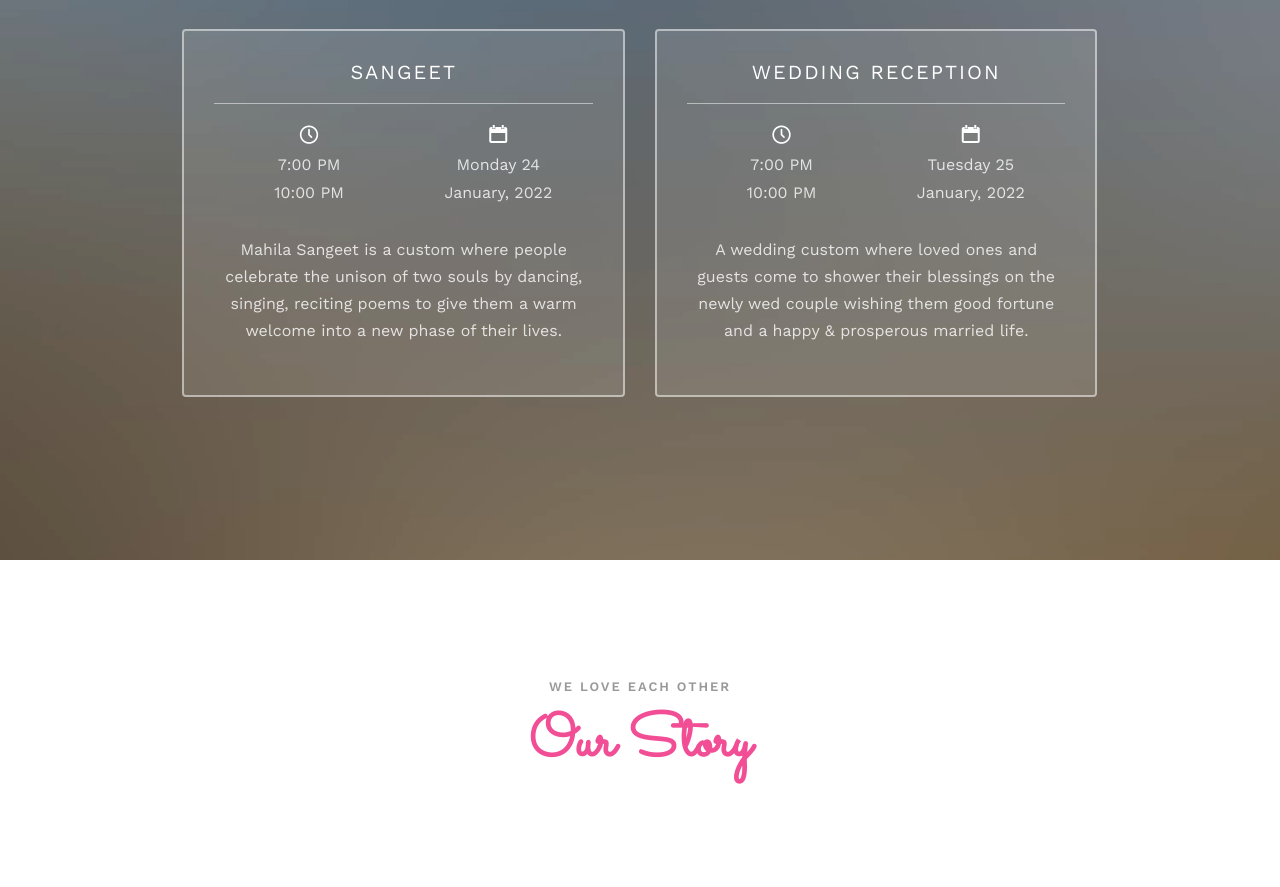
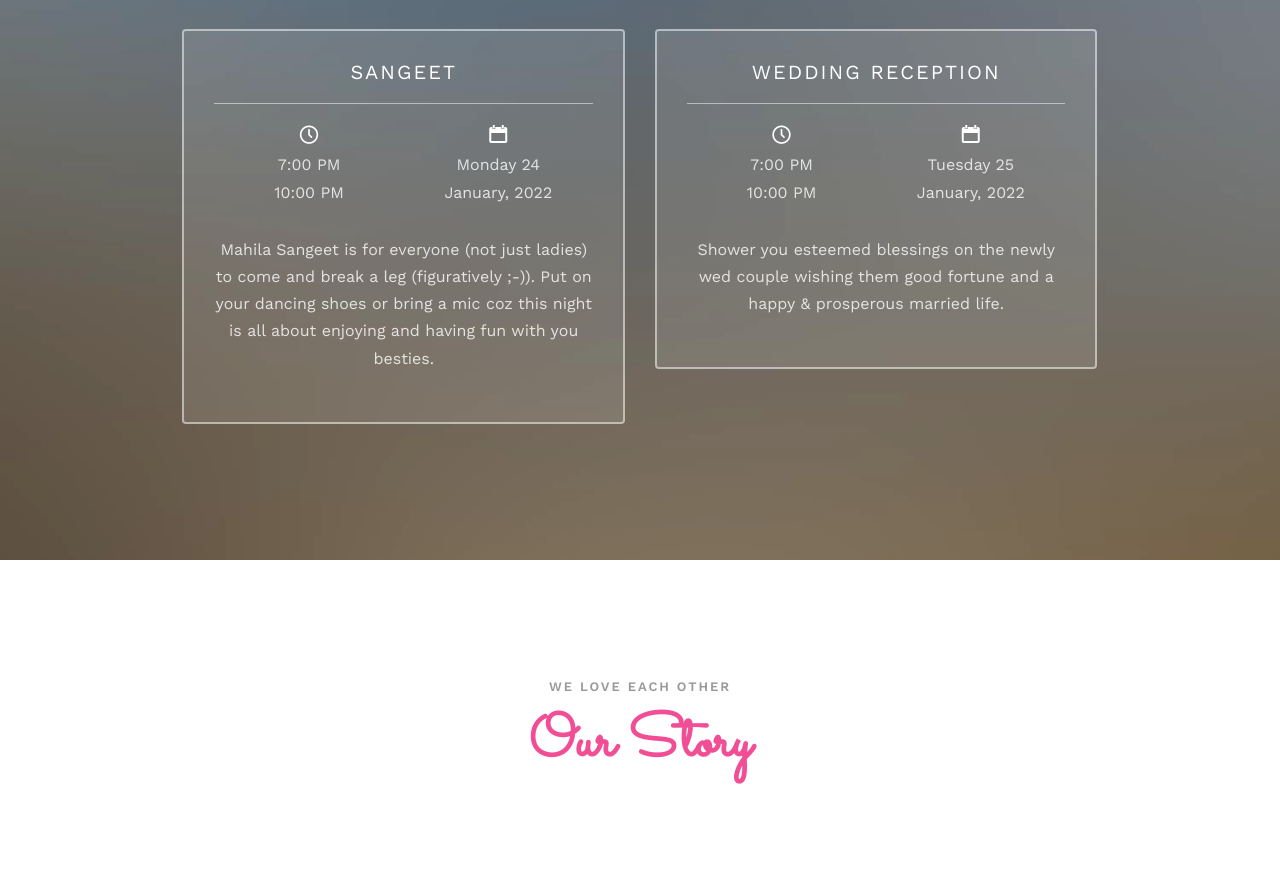
Before and after one commit to CrazyIndianWedding/CrazyIndianWedding.github.io, a plain HTML site: page wedding/index.html in a window 1280 px wide. Shown: the part 1520-2407 px from the top of the page. Drawn offline with nearby package versions, Linux system fonts and the light colour scheme; files whose address does not match are found by name.

Commit message:
edit some content

```diff
--- a/wedding/index.html
+++ b/wedding/index.html
@@ -159,7 +159,7 @@
 										<span>Monday 24</span>
 										<span>January, 2022</span>
 									</div>
-									<p>Mahila Sangeet is a custom where people celebrate the unison of two souls by dancing, singing, reciting poems to give them a warm welcome into a new phase of their lives.</p>
+									<p>Mahila Sangeet is for everyone (not just ladies) to come and break a leg (figuratively ;-)). Put on your dancing shoes or bring a mic coz this night is all about enjoying and having fun with you besties. </p>
 								</div>
 							</div>
 							<div class="col-md-6 col-sm-6 text-center">
@@ -175,7 +175,7 @@
 										<span>Tuesday 25</span>
 										<span>January, 2022</span>
 									</div>
-									<p>A wedding custom where loved ones and guests come to shower their blessings on the newly wed couple wishing them good fortune and a happy & prosperous married life.</p>
+									<p>Shower you esteemed blessings on the newly wed couple wishing them good fortune and a happy & prosperous married life.</p>
 								</div>
 							</div>
 						</div>
```
